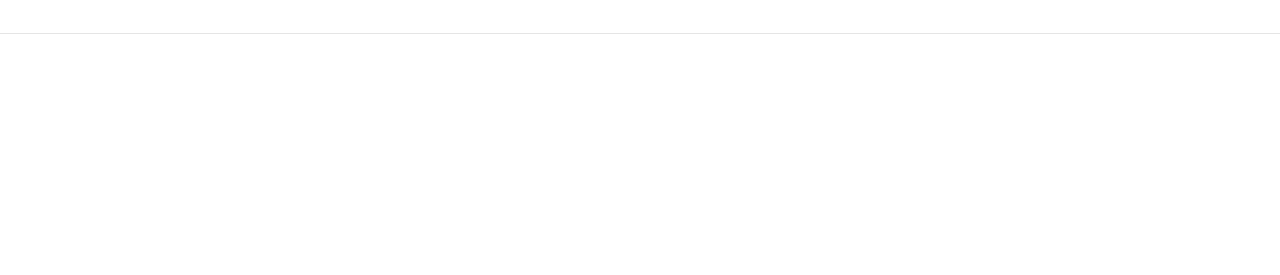
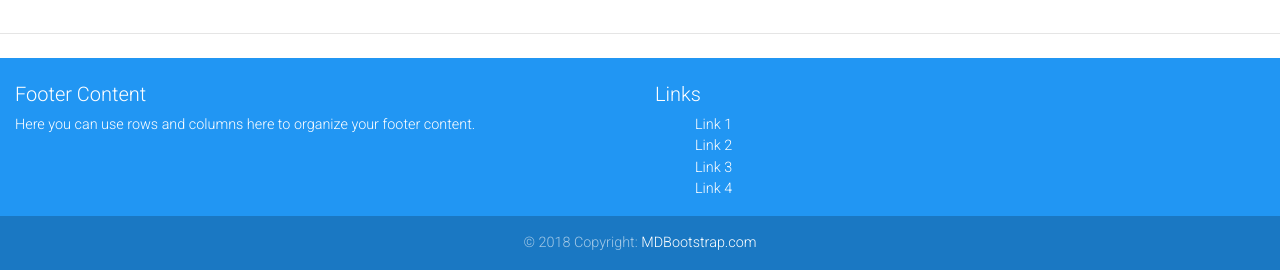
Before and after one commit to Delaware2018/team-4, a React (Create React App) app: page / in a window 1280 px wide. Shown: the part 1663-1938 px from the top of the page. Before the commit the page ends 1721 px from the top, so only its background shows below. Built offline with nearby package versions, Linux system fonts and the light colour scheme.

Commit message:
FooterPage comp SignUpModal fixes

```diff
--- /dev/null
+++ b/src/Component/FooterPage/FooterPage.jsx
@@ -0,0 +1,35 @@
+import React from 'react';
+import { Col, Container, Row, Footer } from 'mdbreact';
+
+class FooterPage extends React.Component {
+    render(){
+        return(
+            <Footer color="blue" className="font-small pt-4 mt-4">
+                <Container fluid className="text-center text-md-left">
+                    <Row>
+                    <Col sm="6">
+                        <h5 className="title">Footer Content</h5>
+                        <p>Here you can use rows and columns here to organize your footer content.</p>
+                    </Col>
+                    <Col sm="6">
+                        <h5 className="title">Links</h5>
+                        <ul>
+                        <li className="list-unstyled"><a href="#!">Link 1</a></li>
+                        <li className="list-unstyled"><a href="#!">Link 2</a></li>
+                        <li className="list-unstyled"><a href="#!">Link 3</a></li>
+                        <li className="list-unstyled"><a href="#!">Link 4</a></li>
+                        </ul>
+                    </Col>
+                    </Row>
+                </Container>
+                <div className="footer-copyright text-center py-3">
+                    <Container fluid>
+                        &copy; {(new Date().getFullYear())} Copyright: <a href="https://www.MDBootstrap.com"> MDBootstrap.com </a>
+                    </Container>
+                </div>
+            </Footer>
+        );
+    }
+}
+
+export default FooterPage;
--- a/src/Component/Home/Home.jsx
+++ b/src/Component/Home/Home.jsx
@@ -2,6 +2,7 @@
 import Nav from '../Nav/Nav';
 import Hero from '../Hero/Hero';
 import AboutHome from '../AboutHome/AboutHome';
+import FooterPage from '../FooterPage/FooterPage';
 
 class Home extends Component{
     render(){
@@ -13,7 +14,8 @@
                 <hr/>
                 {/* <News/>
                 <Sponsors/>
-                <Foot/> */}
+                 */}
+                <FooterPage/>
             </div>
         );
     }
--- a/src/Component/SignUpMdodal/SignUpMdodal.jsx
+++ b/src/Component/SignUpMdodal/SignUpMdodal.jsx
@@ -21,24 +21,20 @@
       <Container>
         <NavLink to="#" onClick={this.toggle}>Login/Signup</NavLink>
         <Modal isOpen={this.state.modal} toggle={this.toggle}>
-          <ModalHeader toggle={this.toggle}>Welcome! logo</ModalHeader>
+          <ModalHeader toggle={this.toggle}>logo </ModalHeader>
           <ModalBody>
-          <Input label="Email" hint="placeholder" />
-          <Input label="Password" hint="placeholder" />
-          <Container>
-            <div className="row">
-              <div className="col-sm-6">
-                <a href="#">Forgot Password</a>
-              </div>
-              <div className="col-sm-6">
-               <Button>Sign In</Button>
-              </div>
-            </div>
-          </Container>
+
+          <Input label="Email"  />
+          <Input label="Password" />
+          <a href="#">new user</a>
           </ModalBody>
           <ModalFooter>
-            <Button color="secondary" onClick={this.toggle}>Close</Button>{' '}
-            <Button color="primary">Save changes</Button>
+
+          <div className="col-4 mx-auto">
+          <a href="#" >Forgot Password</a>
+          </div>
+          <div className="col-2"></div>
+          <Button color="primary" className="col-4 ">Sign In</Button>
           </ModalFooter>
         </Modal>
       </Container>
```
Also changed, not shown: src/Component/FooterPage/FooterPage.css (added).
